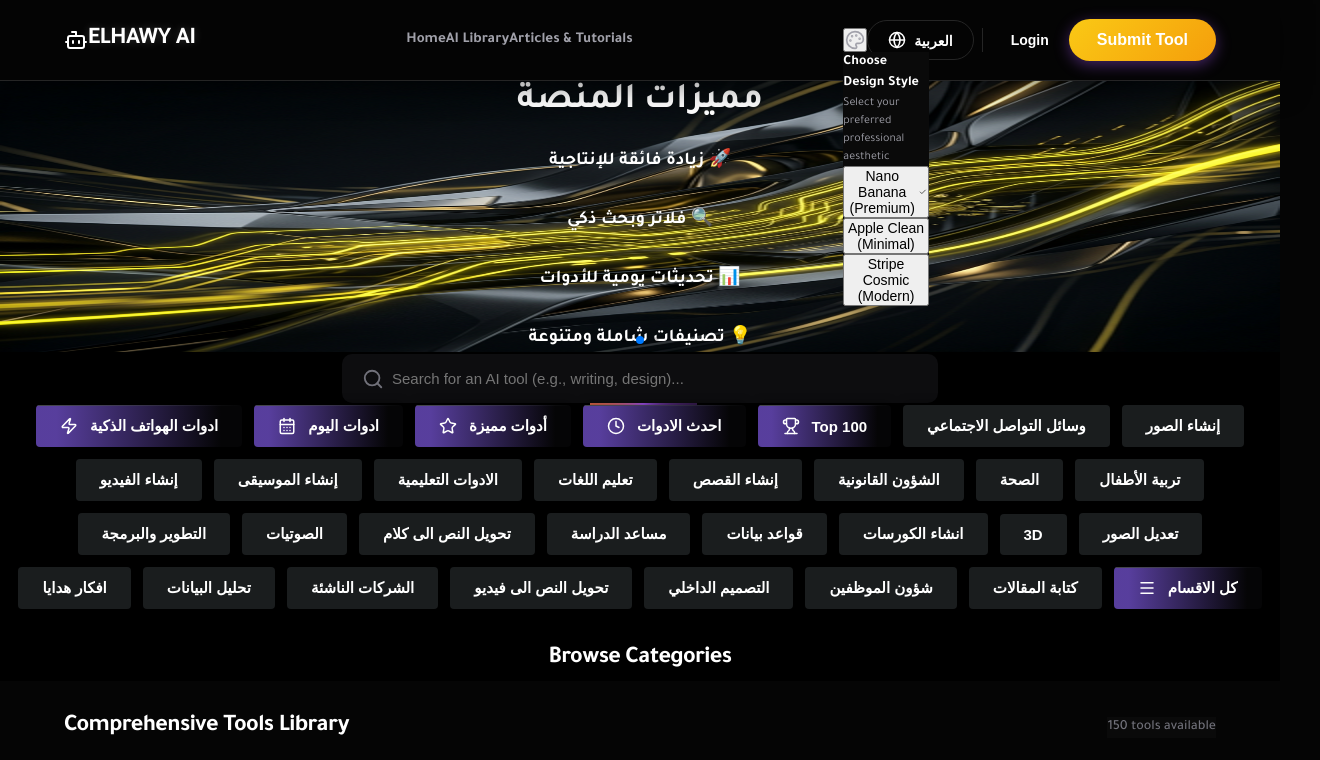
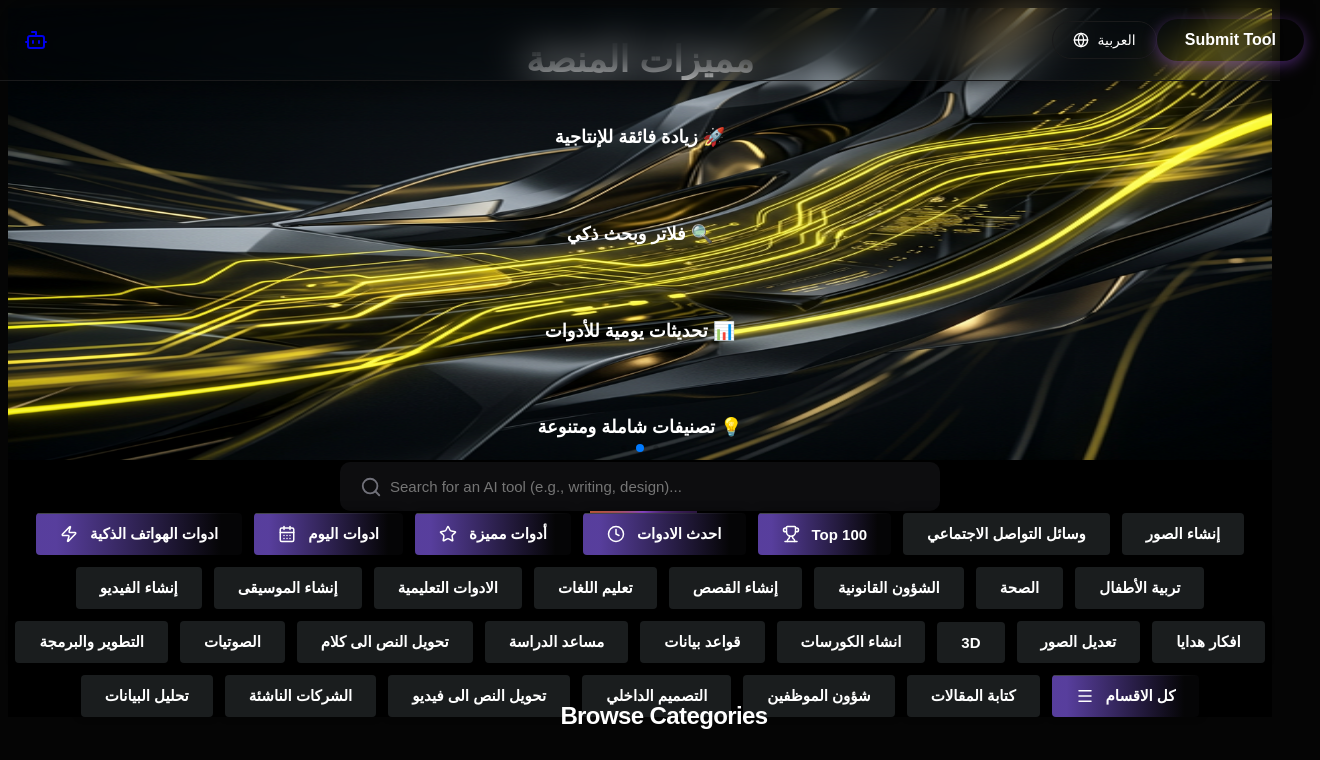
Before and after one commit to conqer40/elhawy-ai-tools-live, a React (Vite) app: page / in a window 1280 px wide. Shown: the top 760 px of the page, 1320 px wide, since content can reach past the window. Built offline with nearby package versions, Linux system fonts and the light colour scheme; grey boxes are pictures that could not be loaded.

Commit message:
Emergency Fix: Restoring Nano Banana layout, fixing Navbar overlaps, and removing broken DesignSwitcher

```diff
--- a/src/components/Navbar.tsx
+++ b/src/components/Navbar.tsx
@@ -6,7 +6,6 @@ import { DesignSwitcher } from './DesignSwitcher';
 
 export const Navbar = () => {
     const { t, i18n } = useTranslation();
-    // We ignore light theme in this extreme dark tech design, it's always dark-inspired
     const navigate = useNavigate();
 
     useEffect(() => {
@@ -18,42 +17,40 @@ export const Navbar = () => {
     };
 
     return (
-        <nav className="sticky w-full nav-glass">
-            <div className="layout-container flex justify-between items-center" style={{ height: '80px' }}>
+        <nav className="nav-glass">
+            <div className="layout-container flex justify-between items-center h-full">
 
-                {/* Glowing Logo */}
-                <Link to="/" className="flex items-center gap-3 text-primary" style={{ textDecoration: 'none' }}>
-                    <div className="w-10 h-10 rounded-lg flex items-center justify-center bg-[#111] border border-[#222] shadow-[0_0_15px_rgba(168,85,247,0.3)]">
-                        <Bot size={24} className="text-[#a855f7]" />
+                {/* Brand Logo */}
+                <Link to="/" className="flex items-center gap-3 no-underline">
+                    <div className="w-10 h-10 rounded-xl flex items-center justify-center bg-[#111] border border-yellow-500/20 shadow-[0_0_15px_rgba(250,204,21,0.1)]">
+                        <Bot size={24} className="text-yellow-500" />
                     </div>
-                    <span className="font-extrabold text-2xl tracking-tight text-white" style={{ textShadow: '0 0 10px rgba(255,255,255,0.2)' }}>
+                    <span className="font-extrabold text-2xl tracking-tight text-white hidden sm:block">
                         ELHAWY AI
                     </span>
                 </Link>
 
-                {/* Center Links */}
-                <div className="hidden md:flex items-center gap-8">
+                {/* Desktop Navigation */}
+                <div className="hidden lg:flex items-center gap-6">
                     <Link to="/" className="nav-link">{t('nav.home')}</Link>
                     <Link to="/" className="nav-link">{t('nav.library')}</Link>
                     <Link to="/" className="nav-link">{t('nav.articles')}</Link>
                 </div>
 
-                {/* Actions */}
-                <div className="flex items-center gap-4">
-                    <DesignSwitcher />
-
-                    <button onClick={toggleLanguage} className="btn-secondary flex items-center gap-2">
-                        <Globe size={18} />
-                        <span style={{ fontSize: '14px', paddingTop: '2px' }}>{i18n.language === 'ar' ? 'English' : 'العربية'}</span>
+                {/* Right Side Actions */}
+                <div className="flex items-center gap-3">
+                    <button onClick={toggleLanguage} className="btn-secondary flex items-center gap-2 py-2 px-4">
+                        <Globe size={16} />
+                        <span className="text-sm font-medium">{i18n.language === 'ar' ? 'English' : 'العربية'}</span>
                     </button>
 
-                    <div style={{ width: '1px', height: '24px', background: 'var(--border-color)', margin: '0 8px' }}></div>
+                    <div className="w-px h-6 bg-white/10 mx-1 hidden sm:block"></div>
 
-                    <button onClick={() => navigate('/admin')} className="hidden sm:flex btn-secondary text-muted hover:text-white" style={{ border: 'none' }}>
+                    <button onClick={() => navigate('/admin')} className="hidden md:block text-gray-400 hover:text-white transition-colors text-sm font-bold bg-transparent border-none cursor-pointer">
                         {t('nav.login')}
                     </button>
 
-                    <button className="btn-primary">
+                    <button className="btn-primary py-2 px-6">
                         {t('nav.add_tool')}
                     </button>
                 </div>
--- a/src/index.css
+++ b/src/index.css
@@ -1,111 +1,79 @@
-@import url('https://fonts.googleapis.com/css2?family=Tajawal:wght@400;500;700;800;900&display=swap');
-
 :root {
-  /* DARK NEON AI THEME (DEFAULT) */
+  /* DEFINITIVE NANO BANANA DARK THEME */
   --bg-main: #050505;
-  --bg-secondary: #0a0a0a;
-  --bg-card: #151515;
-  --border-color: #252525;
-  --border-glow: rgba(168, 85, 247, 0.2);
+  --bg-secondary: #0a0a09;
+  --bg-card: #0d0d0e;
+  --border-color: #1a1a1b;
+  --border-glow: rgba(250, 204, 21, 0.15);
   --text-primary: #ffffff;
   --text-secondary: #a1a1aa;
-  --text-muted: #71717a;
-  --accent-primary: #a855f7;
-  --accent-secondary: #e07a5f;
-  --glass-bg: rgba(5, 5, 5, 0.85);
-  --glass-border: rgba(255, 255, 255, 0.05);
+  --accent-color: #fac915;
+  --accent-gradient: linear-gradient(135deg, #fac915 0%, #f59e0b 100%);
   --font-tajawal: 'Tajawal', sans-serif;
-  --gradient-main: linear-gradient(135deg, #4f46e5 0%, #a855f7 50%, #f97316 100%);
-  --gradient-btn: linear-gradient(90deg, #5a32fa 0%, #e07a5f 100%);
-  --accent-color: #a855f7;
-}
-
-body.theme-apple-clean {
-  --bg-main: #f8f9fb;
-  --bg-secondary: #ffffff;
-  --bg-card: #ffffff;
-  --border-color: #e5e7eb;
-  --border-glow: rgba(0, 0, 0, 0.05);
-  --text-primary: #111827;
-  --text-secondary: #4b5563;
-  --text-muted: #9ca3af;
-  --accent-primary: #000000;
-  --accent-secondary: #333333;
-  --glass-bg: rgba(255, 255, 255, 0.8);
-  --glass-border: rgba(0, 0, 0, 0.1);
-  --gradient-main: linear-gradient(135deg, #000000 0%, #333333 100%);
-  --gradient-btn: linear-gradient(90deg, #000000 0%, #444444 100%);
-  --accent-color: #000000;
-}
-
-body.theme-stripe-cosmic {
-  --bg-main: #0a2540;
-  --bg-secondary: #0d2a4a;
-  --bg-card: #123456;
-  --border-color: #1a4a7a;
-  --border-glow: rgba(0, 209, 255, 0.2);
-  --text-primary: #ffffff;
-  --text-secondary: #adbdcc;
-  --text-muted: #7ca3c3;
-  --accent-primary: #635bff;
-  --accent-secondary: #00d1ff;
-  --glass-bg: rgba(10, 37, 64, 0.8);
-  --glass-border: rgba(255, 255, 255, 0.05);
-  --gradient-main: linear-gradient(135deg, #635bff 0%, #00d1ff 100%);
-  --gradient-btn: linear-gradient(90deg, #635bff 0%, #00d1ff 100%);
-  --accent-color: #635bff;
-}
-
-body.theme-nano-banana {
-  --bg-main: #050505;
-  --bg-secondary: #0a0a0a;
-  --bg-card: #151515;
-  --border-color: #252525;
-  --border-glow: rgba(250, 204, 21, 0.2);
-  --text-primary: #ffffff;
-  --text-secondary: #a1a1aa;
-  --accent-primary: #fac915;
-  --accent-secondary: #f59e0b;
-  --accent-color: #fac915;
-  --gradient-main: linear-gradient(135deg, #fac915 0%, #f59e0b 100%);
-  --gradient-btn: linear-gradient(90deg, #fac915 0%, #f59e0b 100%);
-}
-
-* {
-  margin: 0;
-  padding: 0;
-  box-sizing: border-box;
-}
-
-html {
-  scroll-behavior: smooth;
 }
 
 body {
   font-family: var(--font-tajawal);
   background-color: var(--bg-main);
   color: var(--text-primary);
-  line-height: 1.5;
-  min-height: 100vh;
+  line-height: 1.6;
   overflow-x: hidden;
-  -webkit-font-smoothing: antialiased;
 }
 
-body[dir="rtl"] {
-  direction: rtl;
-  text-align: right;
-}
-
-body[dir="ltr"] {
-  direction: ltr;
-  text-align: left;
+.nav-glass {
+  background: rgba(5, 5, 5, 0.85);
+  backdrop-filter: blur(20px);
+  border-bottom: 1px solid rgba(255, 255, 255, 0.05);
+  box-shadow: 0 4px 30px rgba(0, 0, 0, 0.8);
+  position: fixed;
+  top: 0;
+  left: 0;
+  right: 0;
+  height: 80px;
+  z-index: 1000;
 }
 
 .layout-container {
   width: 100%;
-  max-width: 1200px;
+  max-width: 1300px;
   padding: 0 24px;
   margin: 0 auto;
+}
+
+.nav-link {
+  color: #a1a1aa;
+  font-weight: 500;
+  font-size: 15px;
+  text-decoration: none;
+  transition: all 0.3s;
+  padding: 8px 12px;
+  border-radius: 8px;
+}
+
+.nav-link:hover {
+  color: #fff;
+  background: rgba(255, 255, 255, 0.05);
+}
+
+.btn-primary {
+  background: var(--accent-gradient);
+  color: #000;
+  padding: 10px 24px;
+  border-radius: 999px;
+  font-weight: 800;
+  font-size: 15px;
+  transition: all 0.3s;
+  box-shadow: 0 0 20px rgba(250, 204, 21, 0.2);
+}
+
+.btn-secondary {
+  background: #1a1a1b;
+  color: #fff;
+  padding: 10px 20px;
+  border-radius: 999px;
+  font-weight: 600;
+  font-size: 14px;
+  border: 1px solid #333;
 }
 
 /* Base Utility Classes */
```
